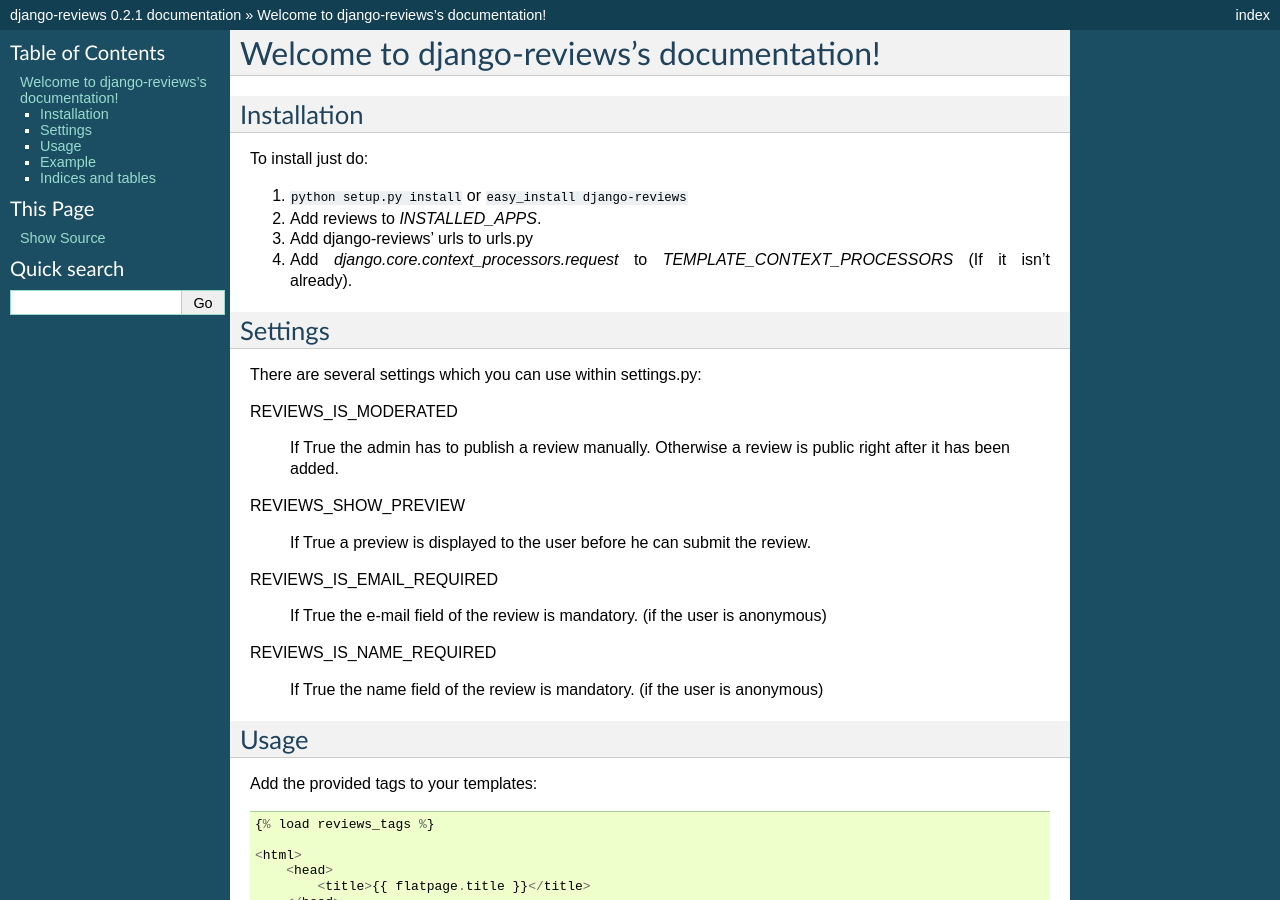
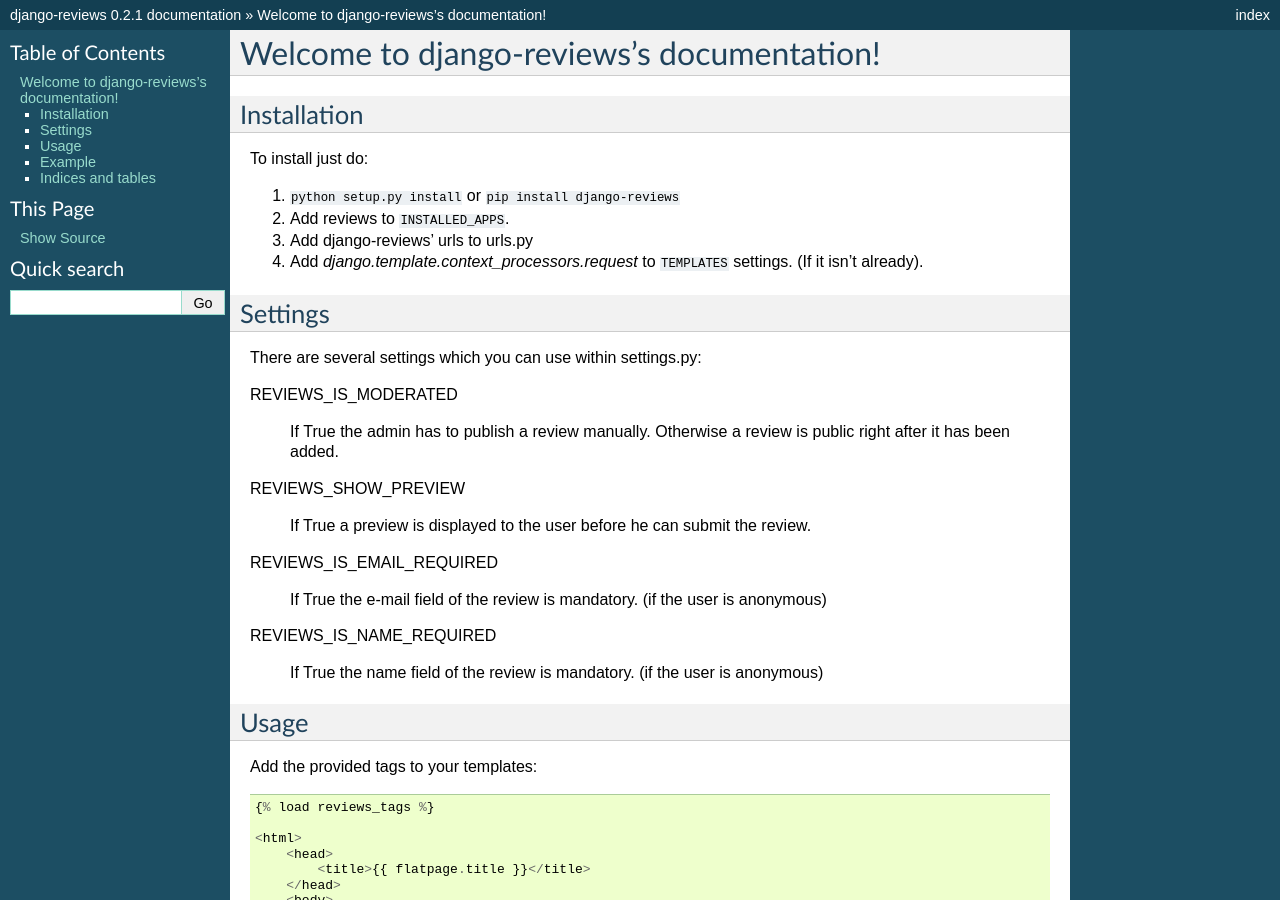
Before and after one commit to diefenbach/django-reviews, a Sphinx documentation site: the page built from docs/index.rst, in a window 1280 px wide and 900 px high. Built offline with Sphinx 7.4.7, drawn with Linux system fonts in a browser that asks for light colours.

Commit message:
Update docs

```diff
--- a/docs/index.rst
+++ b/docs/index.rst
@@ -7,13 +7,13 @@
 
 To install just do:
 
-1. ``python setup.py install`` or ``easy_install django-reviews``
+1. ``python setup.py install`` or ``pip install django-reviews``
 
-2. Add reviews to *INSTALLED_APPS*.
+2. Add reviews to ``INSTALLED_APPS``.
 
 3. Add django-reviews' urls to urls.py
 
-4. Add *django.core.context_processors.request* to *TEMPLATE_CONTEXT_PROCESSORS*
+4. Add *django.template.context_processors.request* to ``TEMPLATES`` settings.
    (If it isn't already).
 
 Settings
```
